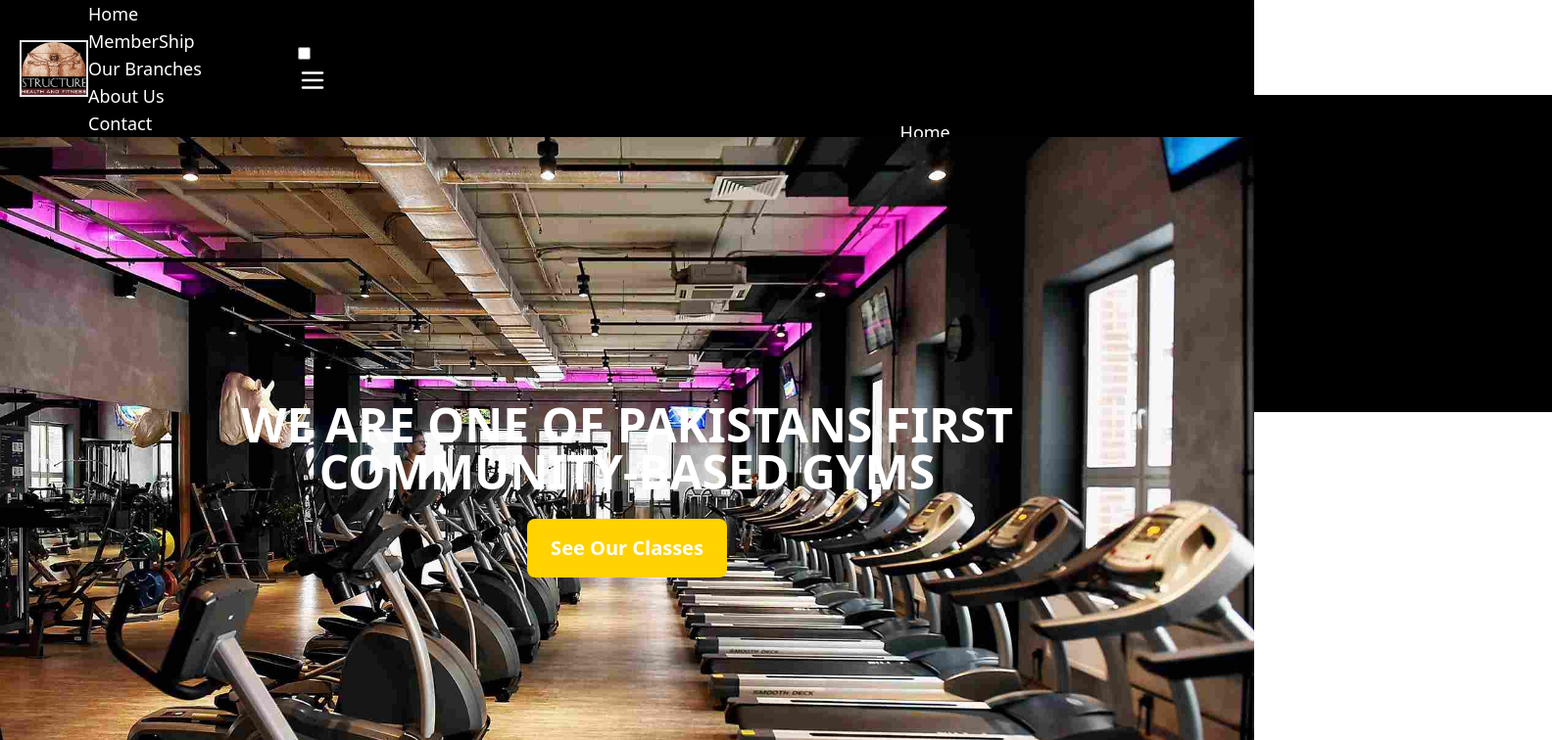
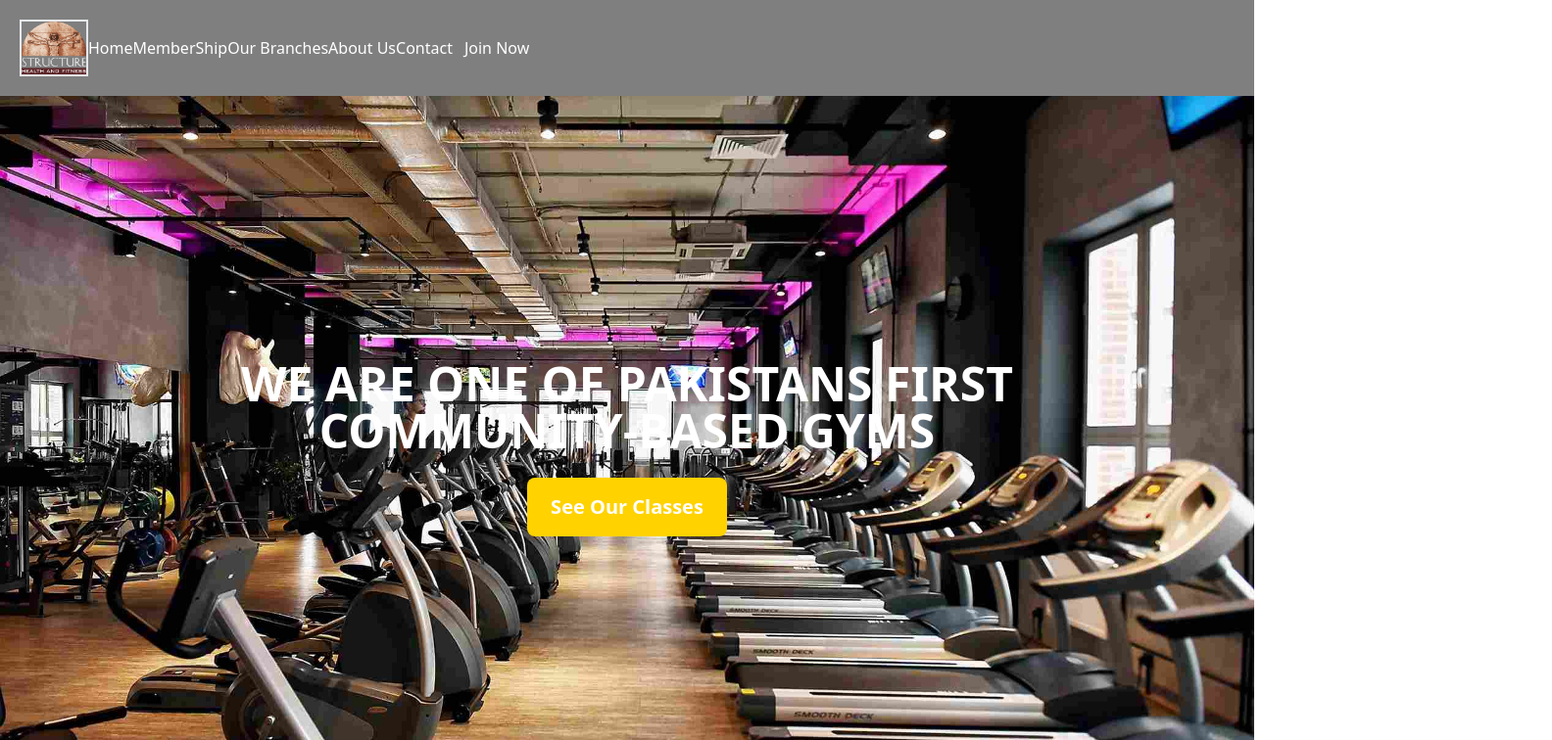
Before and after one commit to tahaawan123/gym-website, a Next.js app: page / in a window 1280 px wide. Shown: the top 756 px of the page at 98% size, 1584 px wide, since content can reach past the window. Built offline with nearby package versions, Linux system fonts and the light colour scheme.

Commit message:
solve error

```diff
--- a/Components/Header.tsx
+++ b/Components/Header.tsx
@@ -1,67 +1,53 @@
 import React from "react";
 import Link from "next/link";
 import Image from "next/image";
-import { Menu, X } from "lucide-react";
+
 
 const HeaderPage = () => {
   return (
-    <header className="fixed top-0 left-0 right-0 bg-black bg-opacity-90 text-white shadow-md z-50">
-      <nav className="flex items-center justify-between px-5 h-16 md:px-10">
-        {/* Logo */}
+    <div>
+      <header>
+        <nav className="fixed top-0 left-0 right-0   text-white  flex h-16 items-center justify-between p-5  bg-black bg-opacity-50">
           <Image
-          src="/Sturcture-logo.png"
-          alt="Logo"
+            src={"/Sturcture-logo.png"}
+            alt={"Logo"}
             height={50}
             width={70}
-          priority // Next.js Image Optimization Fix
-          className="border-2 border-yellow-700"
+            className="ml-10 border-2 border-yellow-700 "
           />
-
-        {/* Desktop Menu */}
-        <ul className="hidden md:flex space-x-10 text-lg">
-          {["Home", "MemberShip", "Our Branches", "About Us", "Contact"].map((name, index) => (
-            <li key={index}>
-              <Link href="#" className="hover:text-yellow-400">
-                {name}
+          <ul className="flex ">
+            <li className="mr-16 ">
+              <Link href="#" className="hover:text-primary">
+                Home
               </Link>
             </li>
-          ))}
+            <li className="mr-16 ">
+              <Link href="#" className="hover:text-primary">
+                MemberShip
+              </Link>
+            </li>
+            <li className="mr-16 ">
+              <Link href="#" className="hover:text-primary">
+                Our Branches
+              </Link>
+            </li>
+            <li className="mr-16 ">
+              <Link href="#" className="hover:text-primary">
+                About Us
+              </Link>
+            </li>
+            <li className="mr-16 ">
+              <Link href="#" className="hover:text-primary">
+                Contact
+              </Link>
+            </li>
           </ul>
-
-        {/* Join Now Button */}
-        <button className="hidden md:block px-4 py-2 bg-yellow-300 text-black rounded-lg hover:border-l-4 border-yellow-500">
+          <button className=" p-3 bg-yellow-300 rounded-lg hover:border-l-4 border-yellow-500">
             Join Now
           </button>
-
-        {/* Mobile Menu Toggle */}
-        <div className="md:hidden">
-          <input type="checkbox" id="menu-toggle" className="hidden peer" />
-          <label htmlFor="menu-toggle" className="cursor-pointer">
-            <Menu size={30} className="text-white" />
-          </label>
-
-          {/* Mobile Menu */}
-          <div
-            className="absolute top-0 left-0 w-full h-screen bg-black bg-opacity-90 text-white flex flex-col items-center justify-center space-y-6
-            opacity-0 scale-95 transition-all duration-300 peer-checked:opacity-100 peer-checked:scale-100"
-          >
-            <label htmlFor="menu-toggle" className="absolute top-5 right-5 cursor-pointer">
-              <X size={30} className="text-white" />
-            </label>
-
-            {["Home", "MemberShip", "Our Branches", "About Us", "Contact"].map((name, index) => (
-              <Link key={index} href="#" className="text-lg hover:text-yellow-400">
-                {name}
-              </Link>
-            ))}
-
-            <button className="w-40 py-2 bg-yellow-300 text-black rounded-lg hover:border-l-4 border-yellow-500">
-              Join Now
-            </button>
-          </div>
-        </div>
         </nav>
       </header>
+    </div>
   );
 };
 
--- a/package.json
+++ b/package.json
@@ -10,7 +10,6 @@
   },
   "dependencies": {
     "@react-google-maps/api": "^2.20.3",
-    "lucide-react": "^0.475.0",
     "next": "14.2.15",
     "react": "^18",
     "react-dom": "^18",
```
Also changed, not shown: 1 other file (tests, documents, lock files or other folders). Lines whose indentation alone changed are shown as unchanged.
